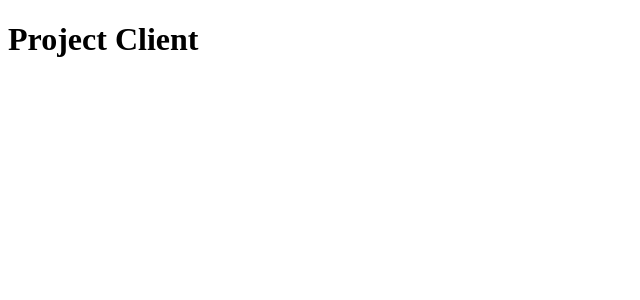
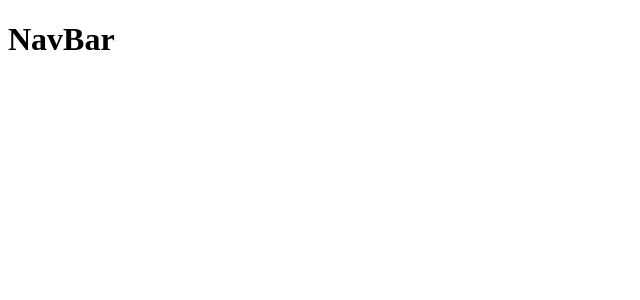
Before and after one commit to Jonathan-MacDuff/Pet-Finder-V2, a React (Create React App) app in the folder client/: page / in a window 1280 px wide. Shown: the top 300 px of the page, without its empty margins (0-640 px from the left). Built offline with nearby package versions, Linux system fonts and the light colour scheme.

Commit message:
added NavBar component

```diff
--- a/client/src/components/App.js
+++ b/client/src/components/App.js
@@ -1,8 +1,9 @@
 import React, { useEffect, useState } from "react";
 import { Switch, Route } from "react-router-dom";
+import NavBar from "./NavBar";
 
 function App() {
-  return <h1>Project Client</h1>;
+  return <NavBar/>;
 }
 
 export default App;
--- /dev/null
+++ b/client/src/components/NavBar.js
@@ -0,0 +1,8 @@
+import React from "react";
+
+function NavBar() {
+    return <h1>NavBar</h1>
+}
+
+
+export default NavBar
```
Also changed, not shown: client/src/pages/Home.js (added), client/src/pages/NewPetForm.js (added).
